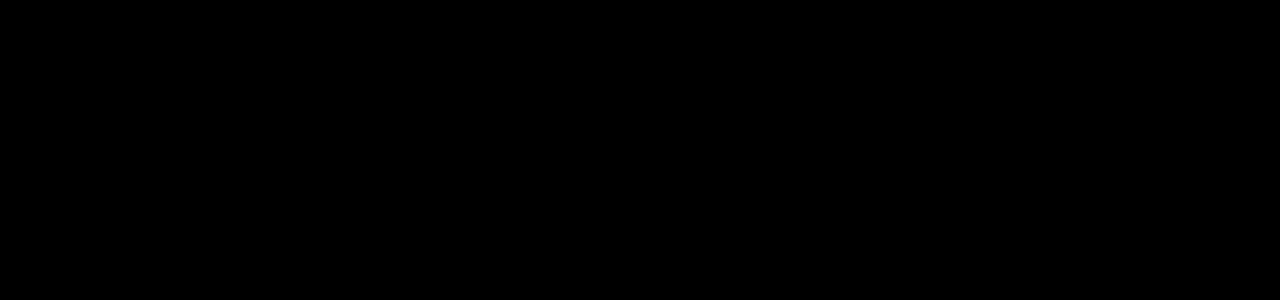
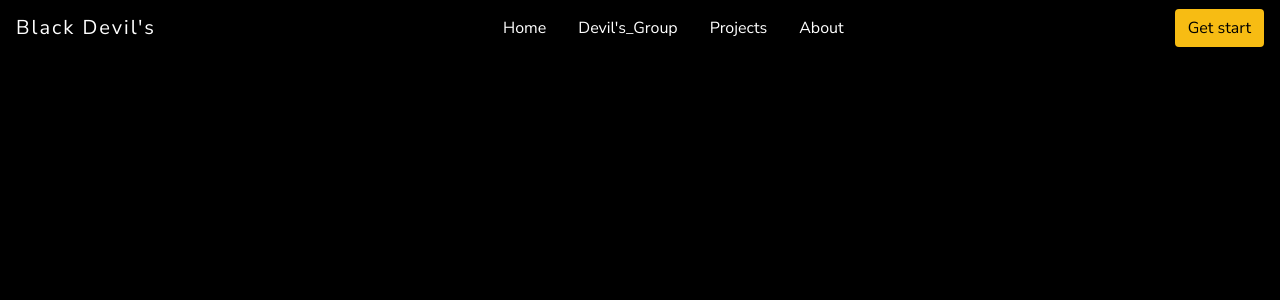
Before and after one commit to BlackDevil98/devils_world, an Angular app: page / in a window 1280 px wide. Shown: the top 300 px of the page. Built offline with nearby package versions, Linux system fonts and the light colour scheme.

Commit message:
Updated code by master devil

```diff
--- a/src/app/app-routing.module.ts
+++ b/src/app/app-routing.module.ts
@@ -3,6 +3,7 @@
 
 
 import { NavComponent } from './nav/nav.component';
+import { HomeComponent } from './home/home.component';
 import { LoginComponent } from './login/login.component';
 import { CreateComponent } from './create/create.component';
 import { DevilsComponent } from './devils/devils.component';
@@ -11,6 +12,7 @@
 
 const routes: Routes = [
   { path: 'nav', component: NavComponent },
+  { path: '', component: HomeComponent },
   { path: 'devils', component: DevilsComponent },
   { path: 'project', component: ProjectComponent },
   { path: 'about', component: AboutComponent },
--- a/src/app/home/home.component.html
+++ b/src/app/home/home.component.html
@@ -1 +1 @@
-<p>home works!</p>
+<app-nav></app-nav>
```
